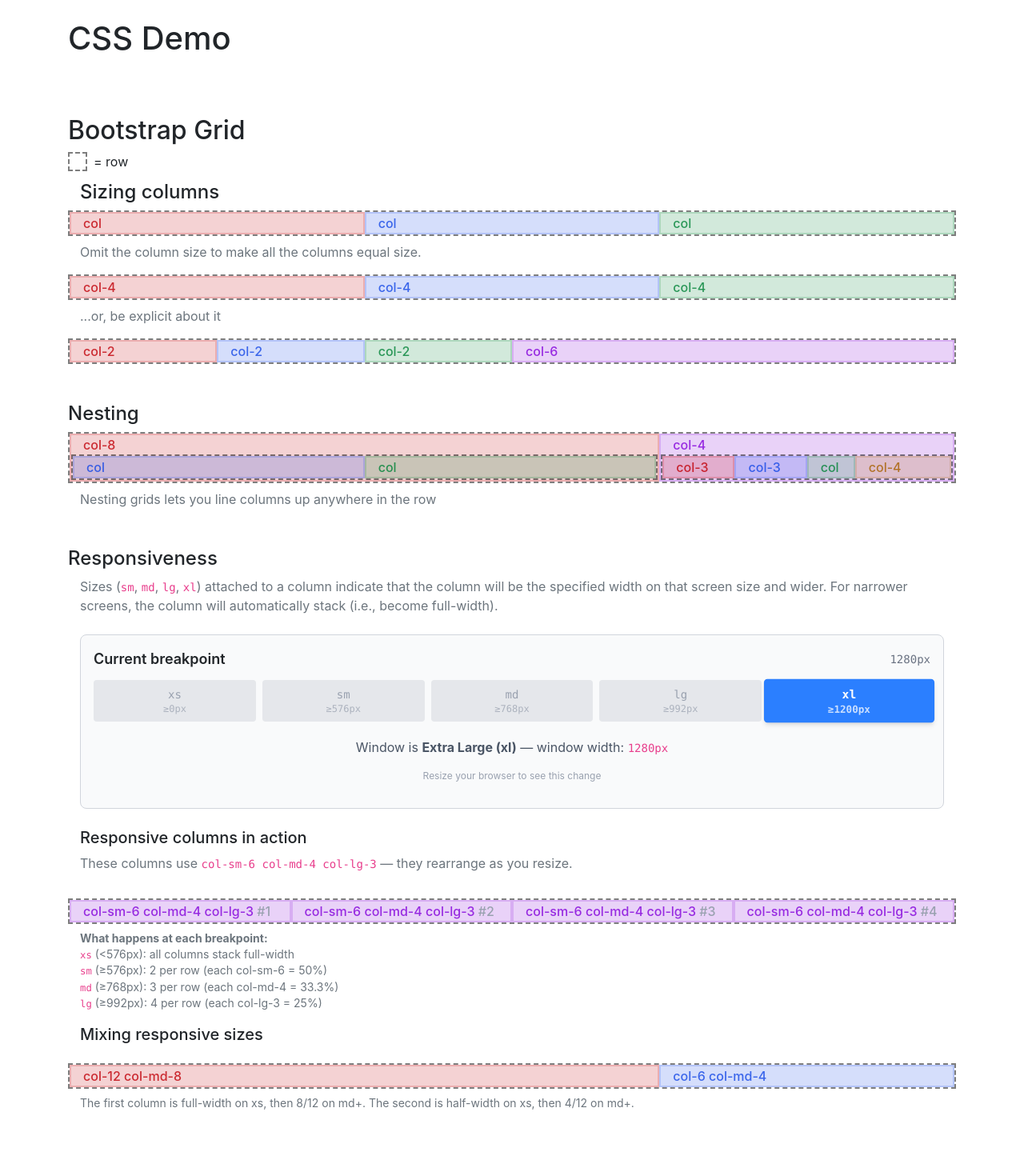
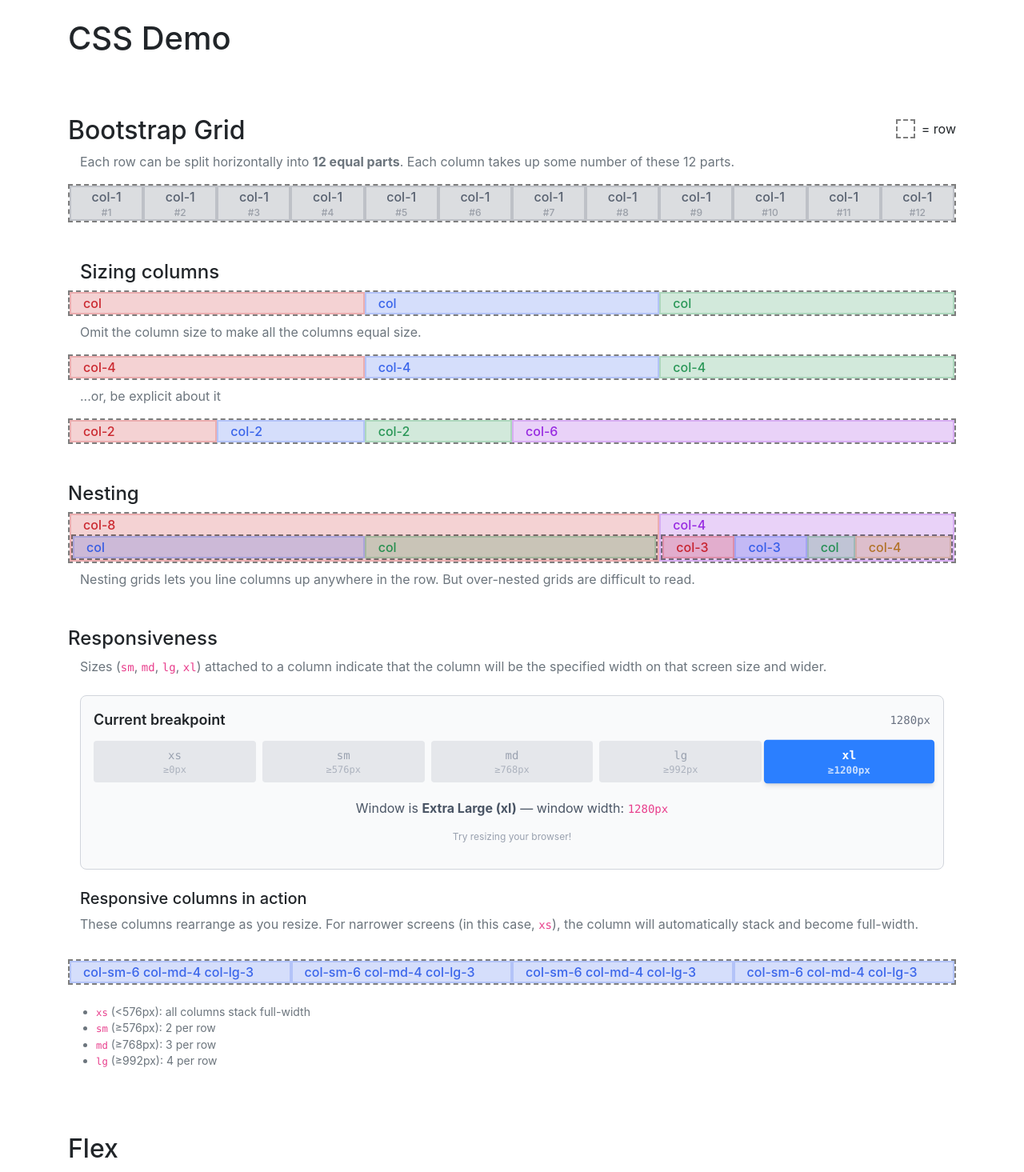
Before and after one commit to avahajr/css-demo, a React (Vite) app: page / in a window 1280 px wide. Shown: the top 1465 px of the page at 80% size. Built offline with nearby package versions, Linux system fonts and the light colour scheme.

Commit message:
add bootstrap col explanation

```diff
--- a/src/App.tsx
+++ b/src/App.tsx
@@ -2,9 +2,9 @@
 import reactLogo from './assets/react.svg'
 import viteLogo from '/vite.svg'
 import './App.css'
-import BootstrapGrid from "./sections/BootstrapGrid.tsx";
+import BootstrapLayouts from "./sections/BootstrapGrid.tsx";
 import BootstrapUtils from "./sections/BootstrapUtils.tsx";
-import Flex from "./sections/Flex.tsx";
+import NonBootstrapLayouts from "./sections/Flex.tsx";
 
 function App() {
 
@@ -12,9 +12,9 @@
             <h1 className={'container mt-4'}>
                 CSS Demo
             </h1>
-            <BootstrapGrid/>
+            <BootstrapLayouts/>
+            <NonBootstrapLayouts/>
             <BootstrapUtils/>
-            <Flex/>
         </div>
     )
 }
--- a/src/sections/BootstrapGrid.tsx
+++ b/src/sections/BootstrapGrid.tsx
@@ -1,13 +1,13 @@
-import { useState, useEffect } from 'react';
+import {useState, useEffect} from 'react';
 
 function useBreakpoint() {
     const getBreakpoint = () => {
         const w = window.innerWidth;
-        if (w >= 1200) return { name: 'xl', min: 1200, label: 'Extra Large' };
-        if (w >= 992) return { name: 'lg', min: 992, label: 'Large' };
-        if (w >= 768) return { name: 'md', min: 768, label: 'Medium' };
-        if (w >= 576) return { name: 'sm', min: 576, label: 'Small' };
-        return { name: 'xs', min: 0, label: 'Extra Small' };
+        if (w >= 1200) return {name: 'xl', min: 1200, label: 'Extra Large'};
+        if (w >= 992) return {name: 'lg', min: 992, label: 'Large'};
+        if (w >= 768) return {name: 'md', min: 768, label: 'Medium'};
+        if (w >= 576) return {name: 'sm', min: 576, label: 'Small'};
+        return {name: 'xs', min: 0, label: 'Extra Small'};
     };
 
     const [bp, setBp] = useState(getBreakpoint);
@@ -22,7 +22,7 @@
         return () => window.removeEventListener('resize', onResize);
     }, []);
 
-    return { ...bp, width };
+    return {...bp, width};
 }
 
 export default function BootstrapGrid() {
@@ -30,13 +30,24 @@
 
     return (
         <section id="bootstrap-grid" className="container mt-5">
-            <h2>Bootstrap Grid</h2>
-            <div className={'tw:flex tw:gap-2 tw:mb-3'}>
-                <div className='tw:outlined-row tw:size-6'></div>
-                <span>= row</span>
+            <div className={'tw:flex tw:justify-between tw:items-center tw:w-full'}><h2>Bootstrap Grid</h2>
+                <div className={'tw:flex tw:gap-2 tw:mb-3'}>
+                    <div className='tw:outlined-row tw:size-6'></div>
+                    <span>= row</span>
+                </div>
             </div>
+
             <div className={'container'}>
-                <div className={'mb-5'}>
+                <p className={'text-muted'}>Each row can be split horizontally into <strong>12 equal parts</strong>.
+                    Each column takes up some number of these 12 parts.</p>
+                <div className={'mb-5 mt-1'}>
+                    <div className={'row tw:outlined-row'}>
+                        {[1, 2, 3, 4, 5, 6, 7, 8, 9, 10, 11, 12].map((n) => <div
+                            className={'col-1 tw:outlined-col tw:text-gray-700/80 text-center'} key={n}>col-1 <div
+                            className={'tw:text-xs tw:text-gray-700/40'}>#{n}</div></div>)}
+                    </div>
+                </div>
+                <div className={'mb-5 mt-1'}>
                     <h4>Sizing columns</h4>
                     <div className={'row tw:outlined-row'}>
                         <div className={'col tw:text-red-700/80 tw:outlined-col'}>col</div>
@@ -84,17 +95,19 @@
                         </div>
                     </div>
                     <div className={'row mb-3 mt-2'}>
-                        <div className={'col text-muted'}>Nesting grids lets you line columns up anywhere in the row</div>
+                        <div className={'col text-muted'}>Nesting grids lets you line columns up anywhere in the row. But over-nested grids are difficult to read.
+                        </div>
                     </div>
                 </div>
             </div>
             <h4 className={'mt-4'}>Responsiveness</h4>
             <div className={'container'}>
                 <div className={'row'}>
-                    <div className={'col text-muted'}>Sizes (<code>sm</code>, <code>md</code>, <code>lg</code>, <code>xl</code>) attached to a column indicate that the column will be the specified width on that screen size and wider. For narrower screens, the column will automatically stack (i.e., become full-width).</div>
+                    <div className={'col text-muted'}>Sizes
+                        (<code>sm</code>, <code>md</code>, <code>lg</code>, <code>xl</code>) attached to a column
+                        indicate that the column will be the specified width on that screen size and wider.
+                    </div>
                 </div>
-
-                {/* Live breakpoint indicator */}
                 <div className={'row mt-4'}>
                     <div className={'col'}>
                         <div className={'tw:rounded-lg tw:border tw:border-gray-300 tw:p-4 tw:bg-gray-50'}>
@@ -102,13 +115,13 @@
                                 <span className={'tw:font-semibold tw:text-lg'}>Current breakpoint</span>
                                 <span className={'tw:font-mono tw:text-sm tw:text-gray-500'}>{bp.width}px</span>
                             </div>
-                            <div className={'tw:flex tw:gap-2'}>
+                            <div className={'tw:flex tw:flex-col tw:sm:flex-row tw:gap-2'}>
                                 {[
-                                    { name: 'xs', min: 0, max: 575, color: 'tw:bg-red-500' },
-                                    { name: 'sm', min: 576, max: 767, color: 'tw:bg-orange-500' },
-                                    { name: 'md', min: 768, max: 991, color: 'tw:bg-yellow-500' },
-                                    { name: 'lg', min: 992, max: 1199, color: 'tw:bg-green-500' },
-                                    { name: 'xl', min: 1200, max: Infinity, color: 'tw:bg-blue-500' },
+                                    {name: 'xs', min: 0, max: 575, color: 'tw:bg-red-500'},
+                                    {name: 'sm', min: 576, max: 767, color: 'tw:bg-orange-500'},
+                                    {name: 'md', min: 768, max: 991, color: 'tw:bg-yellow-500'},
+                                    {name: 'lg', min: 992, max: 1199, color: 'tw:bg-green-500'},
+                                    {name: 'xl', min: 1200, max: Infinity, color: 'tw:bg-blue-500'},
                                 ].map((b) => (
                                     <div
                                         key={b.name}
@@ -126,9 +139,11 @@
                                 ))}
                             </div>
                             <p className={'tw:pt-5 tw:mb-0 tw:text-center tw:text-gray-600'}>
-                                Window is <strong>{bp.label} ({bp.name})</strong> — window width: <code>{bp.width}px</code>
+                                Window is <strong>{bp.label} ({bp.name})</strong> — window
+                                width: <code>{bp.width}px</code>
                             </p>
-                            <p className={'tw:text-center tw:text-xs tw:text-gray-400 tw:mt-1 tw:mb-0'}> Resize your browser to see this change</p>
+                            <p className={'tw:text-center tw:text-xs tw:text-gray-400 tw:mt-1 tw:mb-0'}>Try resizing
+                                your browser!</p>
                         </div>
                     </div>
                 </div>
@@ -136,45 +151,26 @@
                 <div className={'row mt-4 mb-3'}>
                     <div className={'col'}>
                         <h5>Responsive columns in action</h5>
-                        <p className={'text-muted'}>These columns use <code>col-sm-6 col-md-4 col-lg-3</code> — they rearrange as you resize.</p>
+                        <p className={'text-muted'}>These columns rearrange as you resize. For narrower screens (in this
+                            case, <code>xs</code>), the column will automatically stack and become full-width.</p>
                     </div>
                 </div>
                 <div className={'row tw:outlined-row'}>
                     {[1, 2, 3, 4].map((n) => (
-                        <div key={n} className={'col-sm-6 col-md-4 col-lg-3 tw:outlined-col tw:text-purple-700/80'}>
-                            col-sm-6 col-md-4 col-lg-3 <span className={'tw:text-gray-400'}>#{n}</span>
+                        <div key={n} className={'col-sm-6 col-md-4 col-lg-3 tw:outlined-col tw:text-blue-700/80'}>
+                            col-sm-6 col-md-4 col-lg-3
                         </div>
                     ))}
                 </div>
-                <div className={'row mb-3 mt-2'}>
-                    <div className={'col text-muted tw:text-sm'}>
-                        <strong>What happens at each breakpoint:</strong><br />
-                        <code>xs</code> (&lt;576px): all columns stack full-width<br />
-                        <code>sm</code> (≥576px): 2 per row (each col-sm-6 = 50%)<br />
-                        <code>md</code> (≥768px): 3 per row (each col-md-4 = 33.3%)<br />
-                        <code>lg</code> (≥992px): 4 per row (each col-lg-3 = 25%)
-                    </div>
+                <div className={'row mt-4 mt-2'}>
+                    <ul className={'col text-muted tw:text-sm tw:list-disc tw:ml-5'}>
+                        <li><code>xs</code> (&lt;576px): all columns stack full-width<br/></li>
+                        <li><code>sm</code> (≥576px): 2 per row <br/></li>
+                        <li><code>md</code> (≥768px): 3 per row <br/></li>
+                        <li><code>lg</code> (≥992px): 4 per row</li>
+                    </ul>
                 </div>
 
-                {/* Another responsive example */}
-                <div className={'row mt-3 mb-3'}>
-                    <div className={'col'}>
-                        <h5>Mixing responsive sizes</h5>
-                    </div>
-                </div>
-                <div className={'row tw:outlined-row'}>
-                    <div className={'col-12 col-md-8 tw:outlined-col tw:text-red-700/80'}>
-                        col-12 col-md-8
-                    </div>
-                    <div className={'col-6 col-md-4 tw:outlined-col tw:text-blue-700/80'}>
-                        col-6 col-md-4
-                    </div>
-                </div>
-                <div className={'row mb-3 mt-2'}>
-                    <div className={'col text-muted tw:text-sm'}>
-                        The first column is full-width on xs, then 8/12 on md+. The second is half-width on xs, then 4/12 on md+.
-                    </div>
-                </div>
             </div>
         </section>
     );
```
